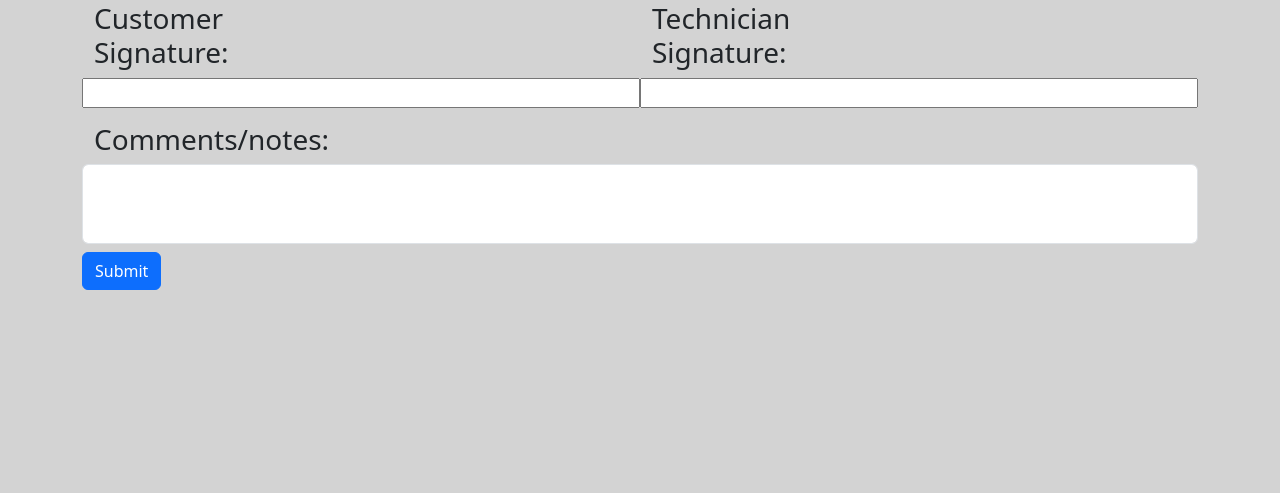
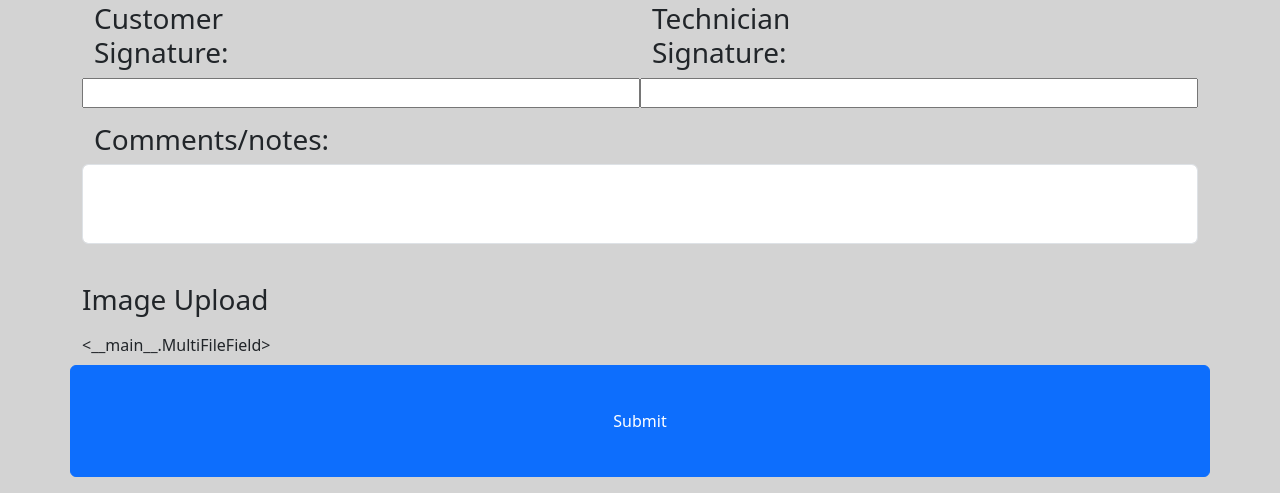
Before and after one commit to lschomaker1/anchor, a Django app: page /tickets/create/ in a window 1280 px wide. Shown: the part 1565-2058 px from the top of the page. Before the commit the page ends 1855 px from the top, so only its background shows below. Run offline with Django 4.2, Linux system fonts and the light colour scheme.

Commit message:
new edits

```diff
--- a/anchor/settings.py
+++ b/anchor/settings.py
@@ -41,6 +41,7 @@ INSTALLED_APPS = [
     'login.apps.LoginConfig',
     'tickets',
     'jsignature',
+    'multiupload',
 ]
 
 MIDDLEWARE = [
--- a/tickets/forms.py
+++ b/tickets/forms.py
@@ -1,6 +1,7 @@
 from django import forms
 from .models import Ticket, Reasons, Equipment, Refrigerant, Material
 from jsignature.widgets import JSignatureWidget
+from multiupload.fields import MultiFileField
 
 class ReasonsForm(forms.ModelForm):
 
@@ -50,6 +51,11 @@ class RefrigerantForm(forms.ModelForm):
             'po'
         ]
         exclude = ['delete']
+
+class ImageUploadForm(forms.Form):
+    images = MultiFileField(min_num=0, max_num=10)
+
+
 
 class EquipmentForm(forms.ModelForm):
 
--- a/tickets/models.py
+++ b/tickets/models.py
@@ -65,6 +65,10 @@ class Ticket(models.Model):
     def __str__(self):
         return f"Ticket #{self.pk}"
 
+class Image(models.Model):
+    ticket = models.ForeignKey(Ticket, on_delete=models.CASCADE)
+    image = models.ImageField(upload_to='images/')
+
 class Reasons(models.Model):
     ticket = models.ForeignKey(Ticket, on_delete=models.CASCADE, default=1, related_name='reasons')
     pm = models.BooleanField(verbose_name='Preventative Maintenance', default=False, null=True, blank=True)
--- a/tickets/templates/tickets/create_ticket.html
+++ b/tickets/templates/tickets/create_ticket.html
@@ -349,9 +349,20 @@
     <input type="text" class="cmnts form-control col-sm-6" value="{{ ticket.comments }}" name="comments">
   </div>
 </div>
-<button type="submit" class="btn btn-primary mt-2">Submit</button>
 </div>
 
+<div class="container-fluid">
+  <div class="row mt-4">
+    <h3 class="pts_h3 col-sm-3">Image Upload</h3>
+  </div>
+  <div class="row mt-2">
+    <div class="col-sm-6">
+      {{ image_form.images }}
+    </div>
+  </div>
+</div>
+
+<button type="submit" class="btn btn-primary mt-2">Submit</button>
 </form>
 <br>
 <br>
--- a/tickets/views.py
+++ b/tickets/views.py
@@ -7,8 +7,8 @@ from django.views.generic.detail import DetailView
 from django.views.generic import TemplateView, UpdateView
 from jsignature.utils import draw_signature
 from django.utils import timezone
-from .models import Ticket, Equipment, Material, Refrigerant
-from .forms import ReasonsForm, TicketForm, EquipmentForm, MaterialForm, RefrigerantForm
+from .models import Ticket, Equipment, Material, Refrigerant, Image
+from .forms import ReasonsForm, TicketForm, EquipmentForm, MaterialForm, RefrigerantForm, ImageUploadForm
 from io import BytesIO
 from PIL import Image
 import base64
@@ -67,43 +67,27 @@ def image_to_base64(image):
     return image_base64
 
 def create_ticket(request):
-    MaterialFormSet = formset_factory(MaterialForm, extra=1, can_delete=True)
-    RefrigerantFormSet = formset_factory(RefrigerantForm, extra=1, can_delete=True)
 
     if request.method == 'POST':
         ticket_form = TicketForm(request.POST)
         reasons_form = ReasonsForm(request.POST)
         equipment_form = EquipmentForm(request.POST)
-        material_formset = MaterialFormSet(request.POST, prefix='material')
-        refrigerant_formset = RefrigerantFormSet(request.POST, prefix='refrigerant')
+        image_form = ImageUploadForm(request.POST, request.FILES)
         if (ticket_form.is_valid() and
             reasons_form.is_valid() and
             equipment_form.is_valid() and
-            material_formset.is_valid() and
-            refrigerant_formset.is_valid()
+            image_form.is_valid()
             ):
             ticket = ticket_form.save(commit=False)  # Create a new Ticket instance without saving it
             reasons = reasons_form.save(commit=False)
             equipment = equipment_form.save(commit=False)
+
+            images = request.FILES.getlist('images')
+            for image in images:
+                image_model = Image(ticket=ticket, image=image)
+                image_model.save()
             cust_signature = ticket_form.cleaned_data.get('cust_signature')
             tech_signature = ticket_form.cleaned_data.get('tech_signature')
-
-            material_instances = material_formset.save(commit=False)
-            for material in material_instances:
-                # Process each material instance
-
-                # Set the ticket reference
-                material.ticket = ticket
-                material.save()
-
-            refrigerant_instances = refrigerant_formset.save(commit=False)
-            for refrigerant in refrigerant_instances:
-                # Process each refrigerant instance
-
-                # Set the ticket reference
-                refrigerant.ticket = ticket
-                refrigerant.save()
-
 
             if cust_signature:
                 cust_signature_picture = draw_signature(cust_signature)
@@ -140,8 +124,7 @@ def create_ticket(request):
         ticket_form = TicketForm()
         reasons_form = ReasonsForm()
         equipment_form = EquipmentForm()
-        material_formset = MaterialFormSet(prefix='material')
-        refrigerant_formset = RefrigerantFormSet(prefix='refrigerant')
+        image_form = ImageUploadForm()
 
 
     context = {
@@ -150,8 +133,7 @@ def create_ticket(request):
         'equipment_form': equipment_form,
         'tech_signature_picture': request.session.get('tech_signature_picture'),
         'cust_signature_picture': request.session.get('cust_signature_picture'),
-        'material_formset': material_formset,
-        'refrigerant_formset': refrigerant_formset,
+        'image_form': image_form,
     }
 
     return render(request, 'tickets/create_ticket.html', context)
```
